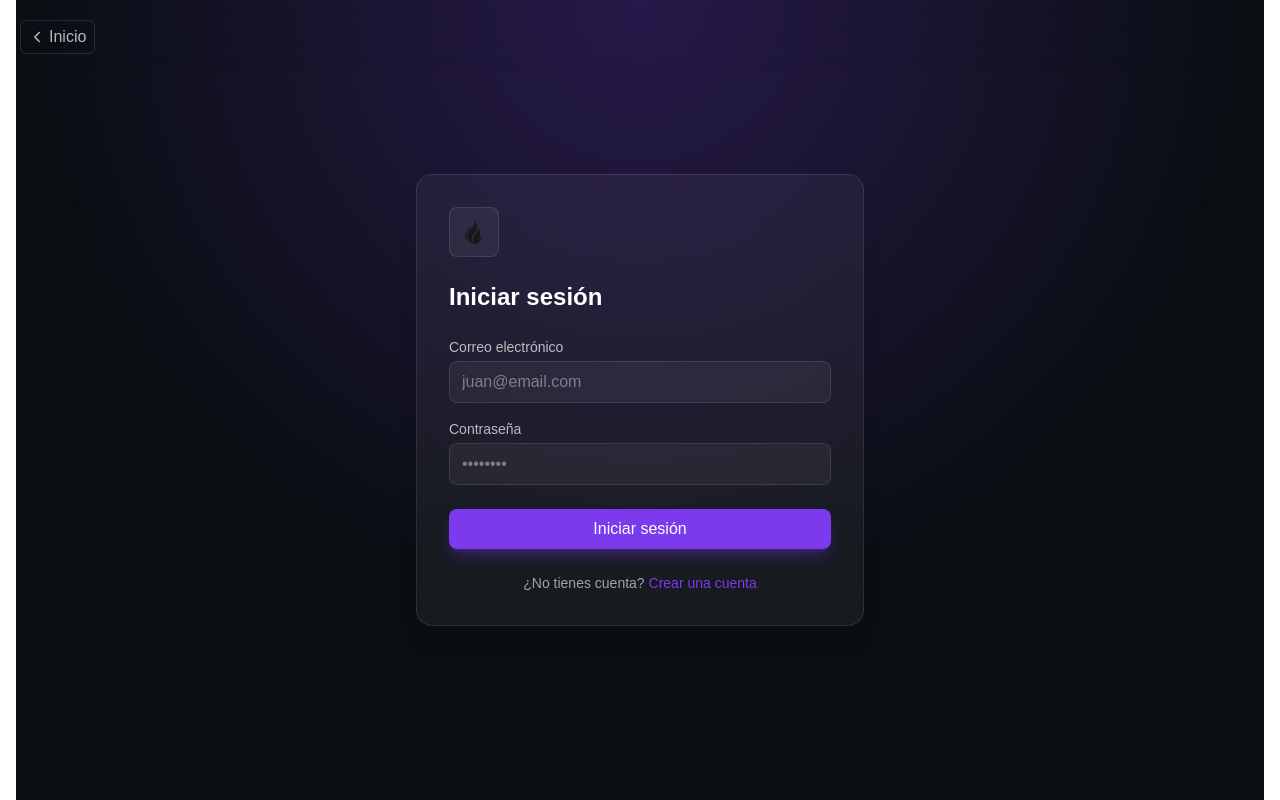
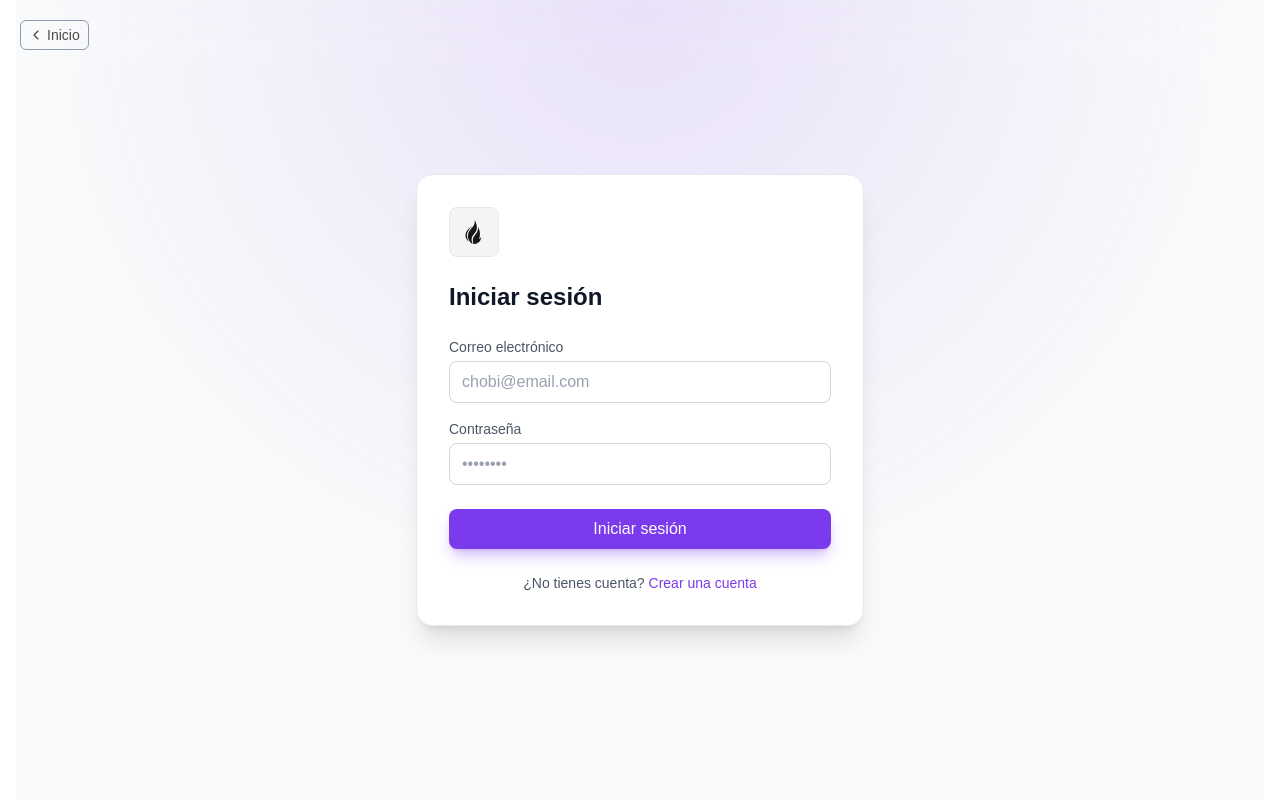
Before and after one commit to MiguelT18/monetra-client, a Next.js app: page /auth/login in a window 1280 px wide. Built offline with nearby package versions, Linux system fonts and the light colour scheme.

Commit message:
Add NotificationProvider to layout and integrate notifications in login and register pages

```diff
--- a/src/app/auth/layout.tsx
+++ b/src/app/auth/layout.tsx
@@ -11,7 +11,7 @@ export default function AuthLayout({ children }: { children: ReactNode }) {
 
       <Link
         href="/"
-        className="flex items-center gap-1 text-md absolute top-5 left-5 border rounded-md border-slate-500/30 text-white/70 px-2 py-1 hover:bg-slate-500/10 transition-colors"
+        className="flex items-center gap-1 text-sm absolute top-5 left-5 border rounded-md border-slate-500/70 text-black/70 hover:bg-slate-500/10 dark:border-slate-500/30 dark:text-white/70 px-2 py-1 dark:hover:bg-slate-500/10 transition-colors"
       >
         <IoIosArrowBack />
         Inicio
--- a/src/app/auth/login/page.tsx
+++ b/src/app/auth/login/page.tsx
@@ -5,6 +5,7 @@ import LogoIcon from "@/icons/Logo";
 import Link from "next/link";
 import { useForm } from "react-hook-form";
 import { useState } from "react";
+import { useNotification } from "@/components/NotificationContainer";
 
 interface LoginUserProps {
   email: string;
@@ -13,6 +14,8 @@ interface LoginUserProps {
 
 export default function LoginPage() {
   const [loading, setLoading] = useState(false);
+
+  const { notify } = useNotification();
 
   const {
     register,
@@ -34,42 +37,45 @@ export default function LoginPage() {
       const result = await res.json();
 
       if (!res.ok) {
+        notify("error", result.message);
         setLoading(false);
-        console.error(result);
-        // throw new Error(result.message);
+        return;
       }
 
-      console.log("Sesión iniciada correctamente", result);
+      notify("success", result.message);
       setLoading(false);
     } catch (error) {
       console.error("[ERROR]:", error);
+      setLoading(false);
     }
   };
 
   return (
-    <section className="relative size-full flex items-center justify-center bg-[#0B0F14]">
-      <div className="absolute inset-0 bg-[radial-gradient(circle_at_top,#7C3AED40,transparent_60%)] backdrop-blur-2xl pointer-events-none" />
+    <section className="relative size-full flex items-center justify-center bg-gray-50 dark:bg-[#0B0F14]">
+      <div className="absolute inset-0 bg-[radial-gradient(circle_at_top,#7C3AED20,transparent_60%)] dark:bg-[radial-gradient(circle_at_top,#7C3AED40,transparent_60%)] backdrop-blur-2xl pointer-events-none" />
 
       <motion.form
         onSubmit={handleSubmit(onSubmit)}
         initial={{ opacity: 0, y: 20 }}
         animate={{ opacity: 1, y: 0 }}
         transition={{ duration: 0.45, ease: "easeOut" }}
-        className="w-full max-w-md rounded-2xl border border-white/10 bg-white/5 backdrop-blur-xl p-8 shadow-xl"
+        className="w-full max-w-md rounded-2xl border border-gray-200 dark:border-white/10 bg-white dark:bg-white/5 backdrop-blur-xl p-8 shadow-xl dark:shadow-black/30"
       >
         <div className="flex items-center gap-3 mb-6">
           <motion.div
             initial={{ opacity: 0, scale: 0.9 }}
             animate={{ opacity: 1, scale: 1 }}
             transition={{ delay: 0.1, duration: 0.35 }}
-            className="p-2 rounded-lg bg-white/5 border border-white/10"
+            className="p-2 rounded-lg bg-gray-100 dark:bg-white/5 border border-gray-200 dark:border-white/10"
           >
             <LogoIcon width={32} height={32} />
           </motion.div>
         </div>
 
         <div className="space-y-6">
-          <h1 className="text-2xl font-semibold text-white">Iniciar sesión</h1>
+          <h1 className="text-2xl font-semibold text-gray-900 dark:text-white">
+            Iniciar sesión
+          </h1>
 
           <motion.div
             initial="hidden"
@@ -92,7 +98,10 @@ export default function LoginPage() {
               transition={{ duration: 0.3 }}
               className="flex flex-col gap-1"
             >
-              <label htmlFor="email" className="text-sm text-white/70">
+              <label
+                htmlFor="email"
+                className="text-sm text-gray-600 dark:text-white/70"
+              >
                 Correo electrónico
               </label>
 
@@ -100,11 +109,10 @@ export default function LoginPage() {
                 {...register("email", {
                   required: "El correo es obligatorio",
                 })}
-                className="w-full rounded-lg bg-white/5 border border-white/10 px-3 py-2 text-white placeholder:text-white/40 focus:outline-none focus:border-[#7C3AED] focus:ring-1 focus:ring-[#7C3AED] transition hover:border-[#7C3AED] hover:ring-1 hover:ring-[#7C3AED]"
+                className="w-full rounded-lg bg-white dark:bg-white/5 border border-gray-300 dark:border-white/10 px-3 py-2 text-gray-900 dark:text-white placeholder:text-gray-400 dark:placeholder:text-white/40 focus:outline-none focus:border-[#7C3AED] focus:ring-1 focus:ring-[#7C3AED] transition hover:border-[#7C3AED] hover:ring-1 hover:ring-[#7C3AED]"
                 type="email"
-                name="email"
                 id="email"
-                placeholder="juan@email.com"
+                placeholder="chobi@email.com"
               />
 
               {errors?.email && (
@@ -122,7 +130,10 @@ export default function LoginPage() {
               transition={{ duration: 0.3 }}
               className="flex flex-col gap-1"
             >
-              <label htmlFor="password" className="text-sm text-white/70">
+              <label
+                htmlFor="password"
+                className="text-sm text-gray-600 dark:text-white/70"
+              >
                 Contraseña
               </label>
 
@@ -130,16 +141,15 @@ export default function LoginPage() {
                 {...register("password", {
                   required: "La contraseña es obligatoria",
                 })}
-                className="w-full rounded-lg bg-white/5 border border-white/10 px-3 py-2 text-white placeholder:text-white/40 focus:outline-none focus:border-[#7C3AED] focus:ring-1 focus:ring-[#7C3AED] transition hover:border-[#7C3AED] hover:ring-1 hover:ring-[#7C3AED]"
+                className="w-full rounded-lg bg-white dark:bg-white/5 border border-gray-300 dark:border-white/10 px-3 py-2 text-gray-900 dark:text-white placeholder:text-gray-400 dark:placeholder:text-white/40 focus:outline-none focus:border-[#7C3AED] focus:ring-1 focus:ring-[#7C3AED] transition hover:border-[#7C3AED] hover:ring-1 hover:ring-[#7C3AED]"
                 type="password"
-                name="password"
                 id="password"
                 placeholder="••••••••"
               />
 
               {errors?.password && (
                 <span className="text-red-500 text-sm mt-1">
-                  {errors.email?.message}
+                  {errors.password?.message}
                 </span>
               )}
             </motion.div>
@@ -149,12 +159,12 @@ export default function LoginPage() {
             type="submit"
             whileHover={{ scale: 1.03 }}
             whileTap={{ scale: 0.97 }}
-            className="w-full rounded-lg bg-[#7C3AED] py-2 font-medium text-white shadow-lg shadow-[#7C3AED]/30 cursor-pointer"
+            className="w-full rounded-lg bg-[#7C3AED] py-2 font-medium text-white shadow-lg shadow-[#7C3AED]/30 hover:bg-[#6D28D9] cursor-pointer"
           >
             {loading ? "Iniciando sesión..." : "Iniciar sesión"}
           </motion.button>
 
-          <p className="text-sm text-white/60 text-center">
+          <p className="text-sm text-gray-600 dark:text-white/60 text-center">
             ¿No tienes cuenta?{" "}
             <Link
               href="/auth/register"
--- a/src/app/auth/register/page.tsx
+++ b/src/app/auth/register/page.tsx
@@ -5,6 +5,7 @@ import { useForm } from "react-hook-form";
 import LogoIcon from "@/icons/Logo";
 import Link from "next/link";
 import { useState } from "react";
+import { useNotification } from "@/components/NotificationContainer";
 
 interface RegisterUserProps {
   username: string;
@@ -14,6 +15,8 @@ interface RegisterUserProps {
 
 export default function RegisterPage() {
   const [loading, setLoading] = useState(false);
+
+  const { notify } = useNotification();
 
   const {
     register,
@@ -25,7 +28,6 @@ export default function RegisterPage() {
     setLoading(true);
 
     try {
-      // fetch to API service
       const res = await fetch("http://localhost:8000/api/auth/register", {
         method: "POST",
         headers: {
@@ -37,42 +39,45 @@ export default function RegisterPage() {
       const result = await res.json();
 
       if (!res.ok) {
+        notify("error", result.message);
         setLoading(false);
-        console.error(result);
-        throw new Error(result.message);
+        return;
       }
 
-      console.log("Usuario creado correctamente", result);
+      notify("success", result.message);
       setLoading(false);
     } catch (error) {
       console.error("[ERROR]:", error);
+      setLoading(false);
     }
   };
 
   return (
-    <section className="relative size-full flex items-center justify-center bg-[#0B0F14]">
-      <div className="absolute inset-0 bg-[radial-gradient(circle_at_top,#7C3AED40,transparent_60%)] backdrop-blur-2xl pointer-events-none" />
+    <section className="relative size-full flex items-center justify-center bg-gray-50 dark:bg-[#0B0F14]">
+      <div className="absolute inset-0 bg-[radial-gradient(circle_at_top,#7C3AED20,transparent_60%)] dark:bg-[radial-gradient(circle_at_top,#7C3AED40,transparent_60%)] backdrop-blur-2xl pointer-events-none" />
 
       <motion.form
         onSubmit={handleSubmit(onSubmit)}
         initial={{ opacity: 0, y: 20 }}
         animate={{ opacity: 1, y: 0 }}
         transition={{ duration: 0.45, ease: "easeOut" }}
-        className="w-full max-w-md rounded-2xl border border-white/10 bg-white/5 backdrop-blur-xl p-8 shadow-xl"
+        className="w-full max-w-md rounded-2xl border border-gray-200 dark:border-white/10 bg-white dark:bg-white/5 backdrop-blur-xl p-8 shadow-xl dark:shadow-black/30"
       >
         <div className="flex items-center gap-3 mb-6">
           <motion.div
             initial={{ opacity: 0, scale: 0.9 }}
             animate={{ opacity: 1, scale: 1 }}
             transition={{ delay: 0.1, duration: 0.35 }}
-            className="p-2 rounded-lg bg-white/5 border border-white/10"
+            className="p-2 rounded-lg bg-gray-100 dark:bg-white/5 border border-gray-200 dark:border-white/10"
           >
             <LogoIcon width={32} height={32} />
           </motion.div>
         </div>
 
         <div className="space-y-6">
-          <h1 className="text-2xl font-semibold text-white">Crea una cuenta</h1>
+          <h1 className="text-2xl font-semibold text-gray-900 dark:text-white">
+            Crea una cuenta
+          </h1>
 
           <motion.div
             initial="hidden"
@@ -95,7 +100,10 @@ export default function RegisterPage() {
               transition={{ duration: 0.3 }}
               className="flex flex-col gap-1"
             >
-              <label htmlFor="username" className="text-sm text-white/70">
+              <label
+                htmlFor="username"
+                className="text-sm text-gray-600 dark:text-white/70"
+              >
                 Nombre de usuario
               </label>
 
@@ -103,12 +111,12 @@ export default function RegisterPage() {
                 {...register("username", {
                   required: "El nombre de usuario es obligatorio",
                 })}
-                className="w-full rounded-lg bg-white/5 border border-white/10 px-3 py-2 text-white placeholder:text-white/40 focus:outline-none focus:border-[#7C3AED] focus:ring-1 focus:ring-[#7C3AED] transition hover:border-[#7C3AED] hover:ring-1 hover:ring-[#7C3AED]"
+                className="w-full rounded-lg bg-white dark:bg-white/5 border border-gray-300 dark:border-white/10 px-3 py-2 text-gray-900 dark:text-white placeholder:text-gray-400 dark:placeholder:text-white/40 focus:outline-none focus:border-[#7C3AED] focus:ring-1 focus:ring-[#7C3AED] transition hover:border-[#7C3AED] hover:ring-1 hover:ring-[#7C3AED]"
                 type="text"
-                name="username"
                 id="username"
-                placeholder="juan_dev"
+                placeholder="john_doe"
               />
+
               {errors?.username && (
                 <span className="text-red-500 text-sm mt-1">
                   {errors.username.message}
@@ -124,7 +132,10 @@ export default function RegisterPage() {
               transition={{ duration: 0.3 }}
               className="flex flex-col gap-1"
             >
-              <label htmlFor="email" className="text-sm text-white/70">
+              <label
+                htmlFor="email"
+                className="text-sm text-gray-600 dark:text-white/70"
+              >
                 Email
               </label>
 
@@ -132,16 +143,15 @@ export default function RegisterPage() {
                 {...register("email", {
                   required: "El correo electrónico es obligatorio",
                 })}
-                className="w-full rounded-lg bg-white/5 border border-white/10 px-3 py-2 text-white placeholder:text-white/40 focus:outline-none focus:border-[#7C3AED] focus:ring-1 focus:ring-[#7C3AED] transition hover:border-[#7C3AED] hover:ring-1 hover:ring-[#7C3AED]"
+                className="w-full rounded-lg bg-white dark:bg-white/5 border border-gray-300 dark:border-white/10 px-3 py-2 text-gray-900 dark:text-white placeholder:text-gray-400 dark:placeholder:text-white/40 focus:outline-none focus:border-[#7C3AED] focus:ring-1 focus:ring-[#7C3AED] transition hover:border-[#7C3AED] hover:ring-1 hover:ring-[#7C3AED]"
                 type="email"
-                name="email"
                 id="email"
-                placeholder="juan@email.com"
+                placeholder="john_doe@gmail.com"
               />
 
               {errors?.email && (
                 <span className="text-red-500 text-sm mt-1">
-                  {errors?.email.message}
+                  {errors.email.message}
                 </span>
               )}
             </motion.div>
@@ -154,7 +164,10 @@ export default function RegisterPage() {
               transition={{ duration: 0.3 }}
               className="flex flex-col gap-1"
             >
-              <label htmlFor="password" className="text-sm text-white/70">
+              <label
+                htmlFor="password"
+                className="text-sm text-gray-600 dark:text-white/70"
+              >
                 Contraseña
               </label>
 
@@ -162,9 +175,8 @@ export default function RegisterPage() {
                 {...register("password", {
                   required: "La contraseña es obligatoria",
                 })}
-                className="w-full rounded-lg bg-white/5 border border-white/10 px-3 py-2 text-white placeholder:text-white/40 focus:outline-none focus:border-[#7C3AED] focus:ring-1 focus:ring-[#7C3AED] transition hover:border-[#7C3AED] hover:ring-1 hover:ring-[#7C3AED]"
+                className="w-full rounded-lg bg-white dark:bg-white/5 border border-gray-300 dark:border-white/10 px-3 py-2 text-gray-900 dark:text-white placeholder:text-gray-400 dark:placeholder:text-white/40 focus:outline-none focus:border-[#7C3AED] focus:ring-1 focus:ring-[#7C3AED] transition hover:border-[#7C3AED] hover:ring-1 hover:ring-[#7C3AED]"
                 type="password"
-                name="password"
                 id="password"
                 placeholder="••••••••"
               />
@@ -181,13 +193,13 @@ export default function RegisterPage() {
             type="submit"
             whileHover={{ scale: 1.03 }}
             whileTap={{ scale: 0.97 }}
-            className="w-full rounded-lg bg-[#7C3AED] py-2 font-medium text-white shadow-lg shadow-[#7C3AED]/30 cursor-pointer"
+            className="w-full rounded-lg bg-[#7C3AED] py-2 font-medium text-white shadow-lg shadow-[#7C3AED]/30 hover:bg-[#6D28D9] cursor-pointer"
           >
             {loading ? "Registrando..." : "Registrarse"}
           </motion.button>
         </div>
 
-        <p className="text-sm text-white/60 text-center pt-6">
+        <p className="text-sm text-gray-600 dark:text-white/60 text-center pt-6">
           ¿Ya tienes una cuenta?{" "}
           <Link
             href="/auth/login"
--- a/src/app/layout.tsx
+++ b/src/app/layout.tsx
@@ -1,6 +1,7 @@
 import type { Metadata } from "next";
 import { Geist, Geist_Mono } from "next/font/google";
 import "./globals.css";
+import { NotificationProvider } from "@/components/NotificationContainer";
 
 const geistSans = Geist({
   variable: "--font-geist-sans",
@@ -27,7 +28,9 @@ export default function RootLayout({
       lang="es"
       className={`${geistSans.variable} ${geistMono.variable} h-full antialiased`}
     >
-      <body className="min-h-full flex flex-col">{children}</body>
+      <body className="min-h-full flex flex-col">
+        <NotificationProvider>{children}</NotificationProvider>
+      </body>
     </html>
   );
 }
--- /dev/null
+++ b/src/components/NotificationContainer.tsx
@@ -0,0 +1,103 @@
+"use client";
+
+import { createContext, useContext, useState, ReactNode } from "react";
+import { motion, AnimatePresence } from "motion/react";
+import {
+  FiCheckCircle,
+  FiXCircle,
+  FiAlertTriangle,
+  FiInfo,
+  FiX,
+} from "react-icons/fi";
+
+type NotificationType = "success" | "error" | "warning" | "info";
+
+interface Notification {
+  id: number;
+  message: string;
+  type: NotificationType;
+}
+
+interface NotificationContextType {
+  notify: (type: NotificationType, message: string) => void;
+}
+
+const NotificationContext = createContext<NotificationContextType | null>(null);
+
+export function NotificationProvider({ children }: { children: ReactNode }) {
+  const [notifications, setNotifications] = useState<Notification[]>([]);
+
+  function notify(type: NotificationType, message: string) {
+    const id = Date.now();
+
+    setNotifications((prev) => [...prev, { id, message, type }]);
+
+    setTimeout(() => {
+      setNotifications((prev) => prev.filter((n) => n.id !== id));
+    }, 4500);
+  }
+
+  function remove(id: number) {
+    setNotifications((prev) => prev.filter((n) => n.id !== id));
+  }
+
+  const styles = {
+    success: "bg-emerald-500 text-white dark:bg-emerald-600",
+    error: "bg-red-500 text-white dark:bg-red-600",
+    warning: "bg-amber-500 text-white dark:bg-amber-600",
+    info: "bg-blue-500 text-white dark:bg-blue-600",
+  };
+
+  const icons = {
+    success: <FiCheckCircle size={20} />,
+    error: <FiXCircle size={20} />,
+    warning: <FiAlertTriangle size={20} />,
+    info: <FiInfo size={20} />,
+  };
+
+  return (
+    <NotificationContext.Provider value={{ notify }}>
+      {children}
+
+      <div className="fixed bottom-4 right-4 z-50 flex w-full max-w-xs flex-col gap-3 px-3 sm:px-0">
+        <AnimatePresence>
+          {notifications.map((n) => (
+            <motion.div
+              key={n.id}
+              layout
+              initial={{ opacity: 0, y: 35, scale: 0.96 }}
+              animate={{ opacity: 1, y: 0, scale: 1 }}
+              exit={{ opacity: 0, y: 20, scale: 0.95 }}
+              transition={{ duration: 0.25, ease: "easeOut" }}
+              role="alert"
+              className={`flex items-center gap-3 rounded-xl px-4 py-3 shadow-lg ${styles[n.type]}`}
+            >
+              <div className="shrink-0">{icons[n.type]}</div>
+
+              <p className="flex-1 text-sm font-medium leading-tight">
+                {n.message}
+              </p>
+
+              <button
+                onClick={() => remove(n.id)}
+                className="opacity-80 hover:opacity-100 transition cursor-pointer"
+              >
+                <FiX size={16} />
+              </button>
+            </motion.div>
+          ))}
+        </AnimatePresence>
+      </div>
+    </NotificationContext.Provider>
+  );
+}
+
+export function useNotification() {
+  const context = useContext(NotificationContext);
+
+  if (!context) {
+    throw new Error("useNotification must be used inside NotificationProvider");
+  }
+
+  return context;
+}
```
Also changed, not shown: src/contexts/NotificationContext.tsx (added).
